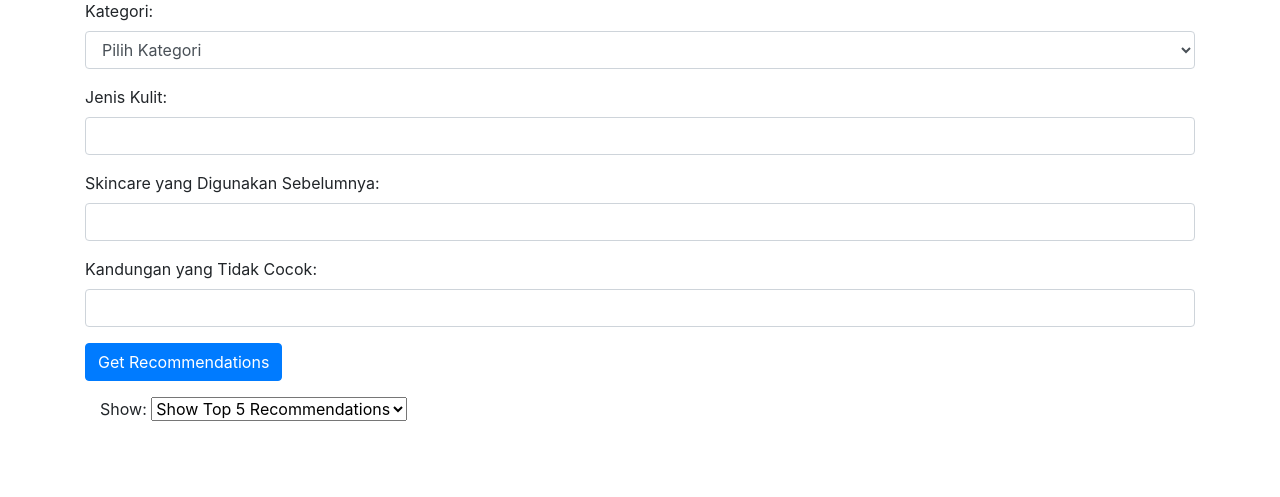
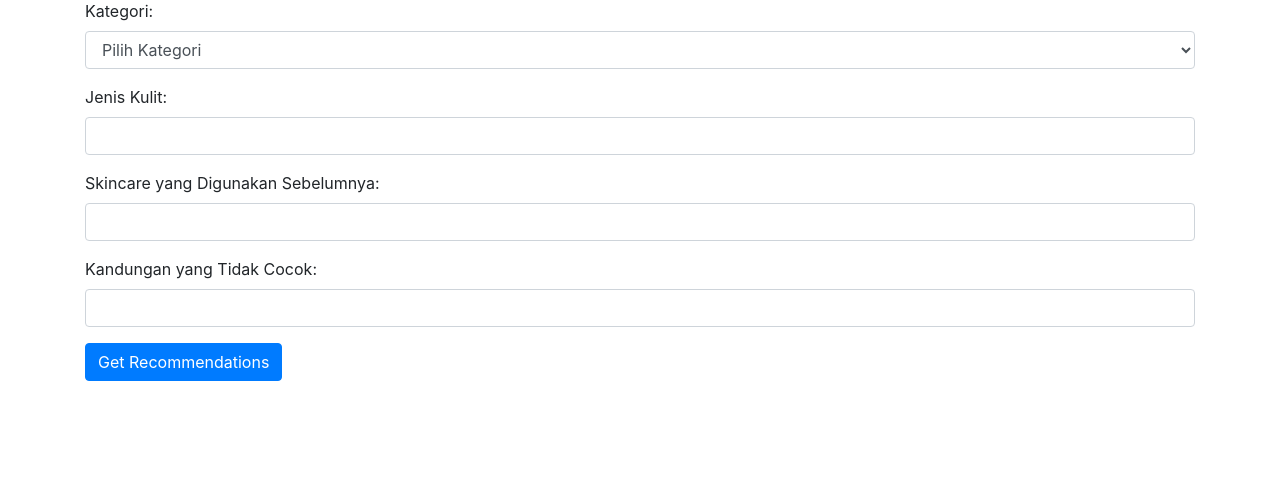
Before and after one commit to SriYanisaa/skincare_hybrid_recommendation, a Flask app: page / in a window 1280 px wide. Shown: the part 111-608 px from the top of the page. Run offline with Flask 3, Linux system fonts and the light colour scheme; parts of the project's set-up code (start-up, migrations or seed data) failed here and were passed over; some libraries are stand-ins or nearby versions.

Commit message:
sesuaikan tampilan model 2.3

```diff
--- a/templates/index.html
+++ b/templates/index.html
@@ -50,30 +50,6 @@
         <button type="submit" class="btn btn-primary">Get Recommendations</button>
     </form>
 
-    <div class="container mt-3">
-        <form id="filterForm">
-            <label>Show:</label>
-            <select id="filterSelect" name="filterSelect">
-                <option value="5" selected>Show Top 5 Recommendations</option>
-                <option value="all">Show All Recommendations</option>
-            </select>
-        </form>
-    </div>
-
-    <script>
-        document.getElementById('filterSelect').addEventListener('change', function() {
-            var filterValue = this.value;
-            var recommendations = document.querySelectorAll('.recommendation');
-            recommendations.forEach(function(recommendation) {
-                if (filterValue === '5') {
-                    recommendation.style.display = 'block';
-                } else if (filterValue === 'all') {
-                    recommendation.style.display = 'none';
-                }
-            });
-        });
-    </script>
-
     <!-- Recommendations Section -->
     <div class="mt-5">
         <div class="row">
```
